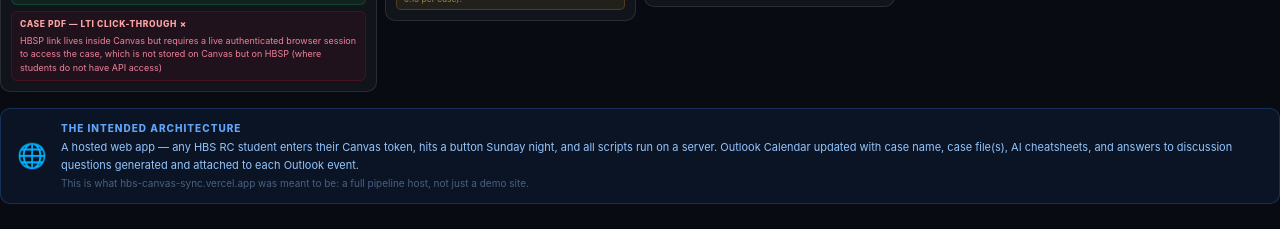
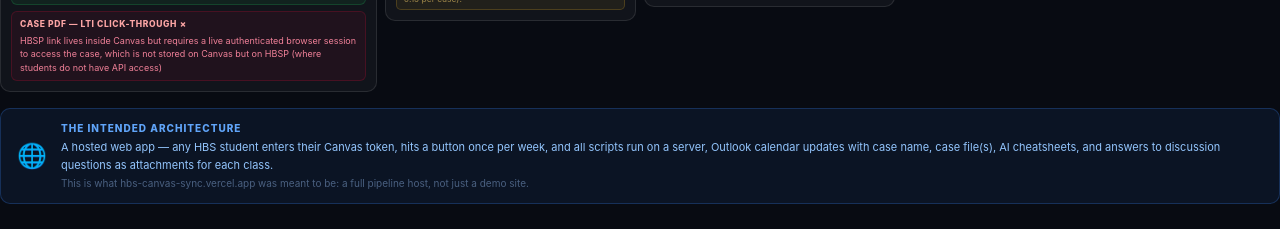
Before and after one commit to jadaughtrey-cell/hbs-canvas-sync, a Next.js app: page / in a window 1280 px wide. Shown: the part 840-1069 px from the top of the page. Built offline with nearby package versions, Linux system fonts and the light colour scheme.

Commit message:
update intended architecture description text

```diff
--- a/PipelineDiagram.tsx
+++ b/PipelineDiagram.tsx
@@ -194,7 +194,7 @@
           <div className="pd-intent-icon">🌐</div>
           <div>
             <div className="pd-intent-label">The Intended Architecture</div>
-            <div className="pd-intent-desc">A hosted web app — any HBS RC student enters their Canvas token, hits a button Sunday night, and all scripts run on a server. Outlook Calendar updated with case name, case file(s), AI cheatsheets, and answers to discussion questions generated and attached to each Outlook event.</div>
+            <div className="pd-intent-desc">A hosted web app — any HBS student enters their Canvas token, hits a button once per week, and all scripts run on a server, Outlook calendar updates with case name, case file(s), AI cheatsheets, and answers to discussion questions as attachments for each class.</div>
             <div className="pd-intent-sub">This is what hbs-canvas-sync.vercel.app was meant to be: a full pipeline host, not just a demo site.</div>
           </div>
         </div>
```
